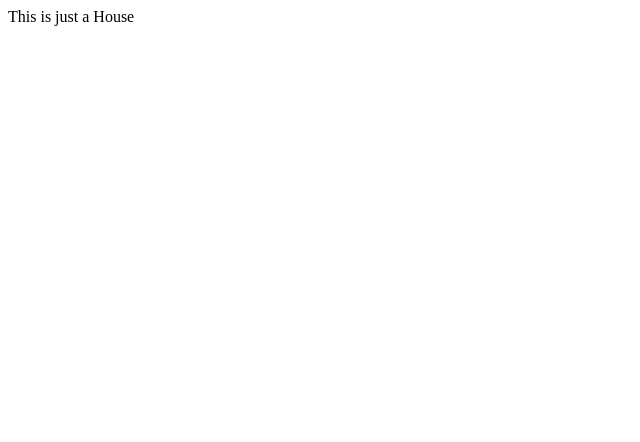
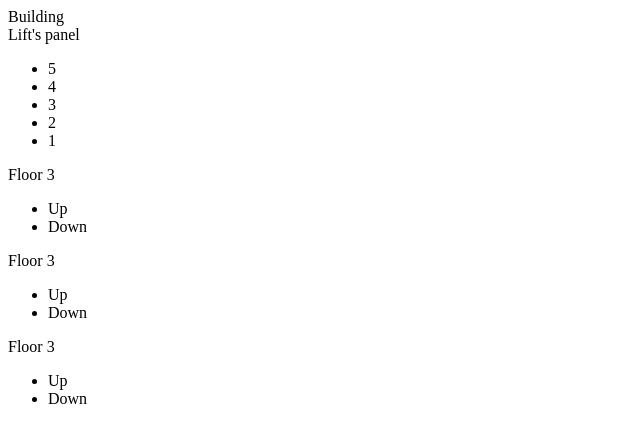
Before and after one commit to rianby64/elevator-tdd-exercise, a React app: page / in a window 1280 px wide. Shown: the top 442 px of the page, without its empty margins (0-640 px from the left). Built offline with nearby package versions, Linux system fonts and the light colour scheme.

Commit message:
Define the floors

```diff
--- a/src/app/Building.tsx
+++ b/src/app/Building.tsx
@@ -2,7 +2,7 @@
 import * as React from 'react';
 
 import { LiftPanel } from './LiftPanel';
-import { FloorPanel } from './FloorPanel';
+import { Floor } from './Floor';
 
 interface BuildingProps {
     floors: number;
@@ -18,6 +18,12 @@ export class Building extends React.Component<BuildingProps> {
         floors: 1,
     }
 
+    private createFloors(): JSX.Element[] {
+        return new Array(this.props.floors).fill(undefined).map((v: undefined, i: number): JSX.Element => {
+            return <Floor key={i}/>
+        });
+    }
+
     private renderOneFloor(): JSX.Element {
         return (
             <div>This is just a House</div>
@@ -29,18 +35,7 @@ export class Building extends React.Component<BuildingProps> {
             <div>
                 <span>Building</span>
                 <LiftPanel />
-                <div>
-                    <span>Floor 3</span>
-                    <FloorPanel />
-                </div>
-                <div>
-                    <span>Floor 2</span>
-                    <FloorPanel />
-                </div>
-                <div>
-                    <span>Floor 1</span>
-                    <FloorPanel />
-                </div>
+                {this.createFloors()}
             </div>
         );
     }
--- /dev/null
+++ b/src/app/Floor.tsx
@@ -0,0 +1,18 @@
+
+import * as React from 'react';
+import { FloorPanel } from './FloorPanel';
+
+interface FloorProps {
+
+}
+
+type FloorElement = React.ReactElement<FloorProps>;
+
+export const Floor = (props: FloorProps): FloorElement => {
+    return (
+        <div>
+            <span>Floor 3</span>
+            <FloorPanel />
+        </div>
+    );
+}
--- a/src/app/app.tsx
+++ b/src/app/app.tsx
@@ -5,7 +5,7 @@ import { Building } from './Building';
 
 render(
     (
-        <Building />
+        <Building floors={3} />
     ),
     document.getElementById("root")
 );
```
Also changed, not shown: 1 other file (tests, documents, lock files or other folders).
